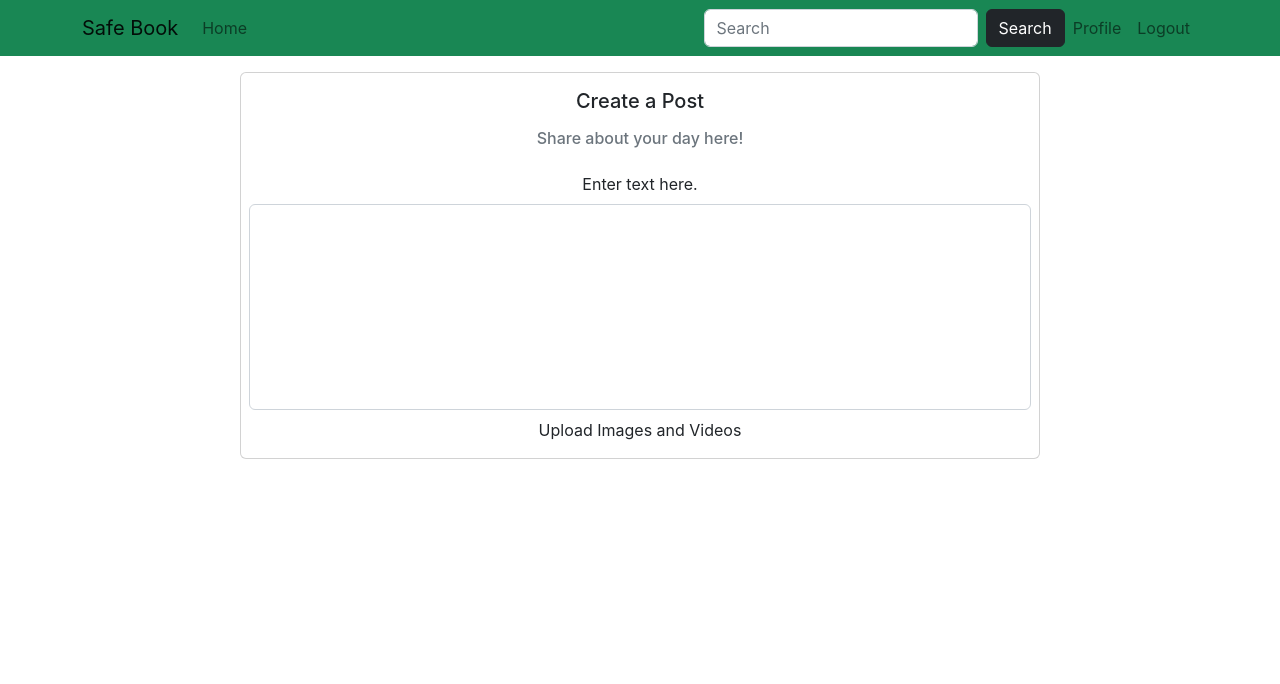
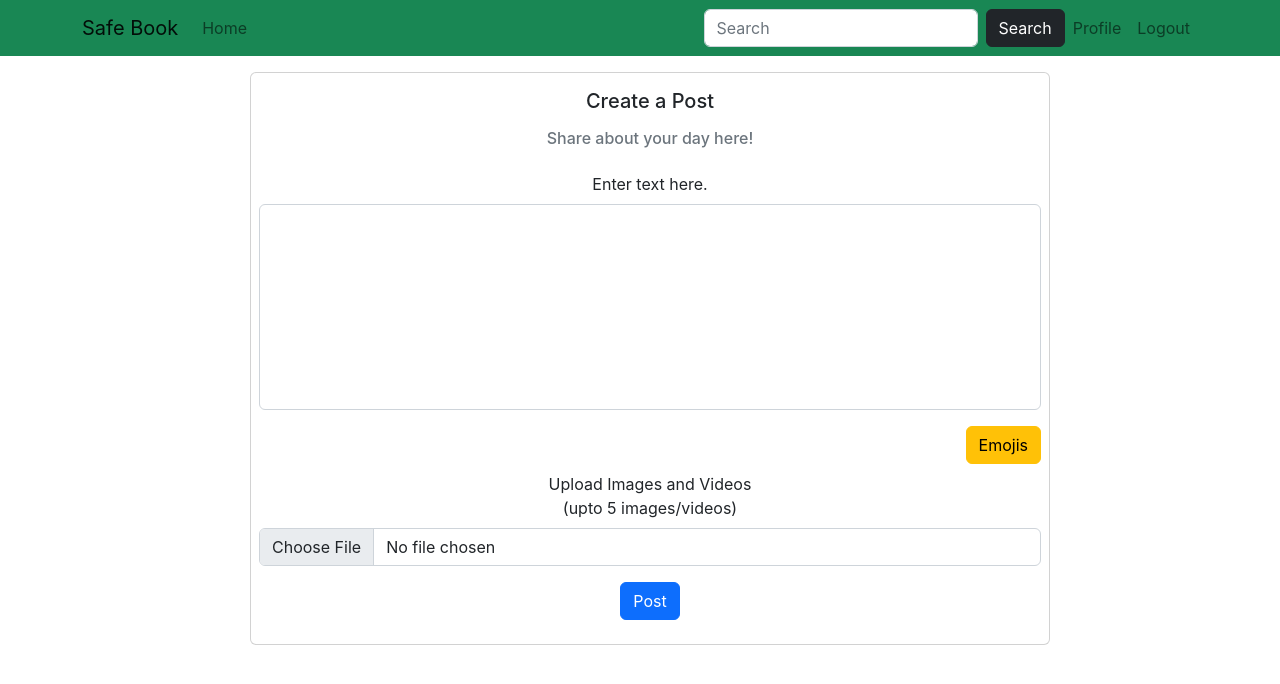
Before and after one commit to sbansal1999/safebook, a React (Create React App) app: page /post in a window 1280 px wide. Shown: the top 684 px of the page. Built offline with nearby package versions, Linux system fonts and the light colour scheme.

Commit message:
made further additions to post page

```diff
--- a/package.json
+++ b/package.json
@@ -7,6 +7,7 @@
     "@testing-library/react": "^13.4.0",
     "@testing-library/user-event": "^13.5.0",
     "bootstrap": "^5.2.2",
+    "emoji-picker-react": "^4.4.3",
     "firebase": "^9.12.0",
     "react": "^18.2.0",
     "react-bootstrap": "^2.5.0",
--- a/src/components/Post.js
+++ b/src/components/Post.js
@@ -1,14 +1,45 @@
-import React from "react";
+import React, { useState, useRef } from "react";
 import Card from "react-bootstrap/Card";
-import InputGroup from "react-bootstrap/InputGroup";
 import Form from "react-bootstrap/Form";
 import NavLoggedIn from "./NavLoggedIn";
+import EmojiPicker from "emoji-picker-react";
+import SplitButton from "react-bootstrap/SplitButton";
+import Button from "react-bootstrap/Button";
+import { Alert } from "react-bootstrap";
+
+import { XLg } from "react-bootstrap-icons";
 
 export default function Post() {
+  const [postText, setPostText] = useState("");
+  const [showPicker, setShowPicker] = useState(false);
+  const [files, setFiles] = useState([]);
+
+  const handleEmojiClick = (emojiData) => {
+    setPostText(postText + emojiData.emoji);
+  };
+
+  const handleFileAdd = (e) => {
+    const temp = e.target.files;
+    const filesArr = Array.prototype.slice.call(temp);
+    setFiles((current) => [...current, filesArr]);
+
+    console.log(files.length);
+  };
+
+  const handleAddMore = () => {
+    if (files.length == 5) {
+    }
+  };
+
   return (
     <>
       <NavLoggedIn />
-      <div className="d-flex justify-content-center w-100">
+      <div className="d-flex">
+        <div
+          className="d-flex justify-content-center w-100"
+          style={{ marginLeft: "250px" }}
+        >
+          <div>
             <Card className="mt-3 ml-4" style={{ width: "50rem" }}>
               <div className="d-flex flex-column">
                 <Card.Title className="mt-3">Create a Post</Card.Title>
@@ -16,14 +47,101 @@ export default function Post() {
                   Share about your day here!
                 </Card.Subtitle>
                 <Form className="m-2">
+                  <div className="d-flex flex-column">
                     <Form.Label>Enter text here.</Form.Label>
-              <Form.Control as="textarea" rows={8} />
+                    <Form.Control
+                      as="textarea"
+                      rows={8}
+                      value={postText}
+                      onChange={(e) => {
+                        setPostText(e.target.value);
+                        setShowPicker(false);
+                      }}
+                    />
 
-              <Form.Label className="mt-2">Upload Images and Videos</Form.Label>
+                    <div className="d-flex justify-content-end ">
+                      <Button
+                        variant={showPicker ? "danger" : "warning"}
+                        title="Action"
+                        id="segmented-button"
+                        className="mt-3"
+                        onClick={() => {
+                          setShowPicker((showPicker) => {
+                            return !showPicker;
+                          });
+                        }}
+                      >
+                        Emojis
+                      </Button>
+                    </div>
+                    <Form.Label className="mt-2">
+                      Upload Images and Videos <br />
+                      (upto 5 images/videos)
+                    </Form.Label>
+                    <div className="d-flex ">
+                      <Form.Control
+                        className="mb-3"
+                        type="file"
+                        onChange={handleFileAdd}
+                        accept=".gif, .jpg, .jpeg, .jfif, .pjpeg, .pjp, .png, .svg, .bmp, .mp4, .mov"
+                      />
+                      {/* <Button
+                        style={{
+                          height: "40px",
+                          marginLeft: "1%",
+                          paddingBottom: "1%",
+                        }}
+                      >
+                        <XLg />
+                      </Button> */}
+                    </div>
+                    {files.length >= 1 && (
+                      <div className="d-flex ">
+                        <Form.Control
+                          className="mb-3"
+                          type="file"
+                          onChange={handleFileAdd}
+                          accept=".gif, .jpg, .jpeg, .jfif, .pjpeg, .pjp, .png, .svg, .bmp, .mp4, .mov"
+                        />
+                      </div>
+                    )}
+                    {files.length >= 2 && (
+                      <Form.Control
+                        className="mb-3"
+                        type="file"
+                        onChange={handleFileAdd}
+                        accept=".gif, .jpg, .jpeg, .jfif, .pjpeg, .pjp, .png, .svg, .bmp, .mp4, .mov"
+                      />
+                    )}
+                    {files.length >= 3 && (
+                      <Form.Control
+                        className="mb-3"
+                        type="file"
+                        onChange={handleFileAdd}
+                        accept=".gif, .jpg, .jpeg, .jfif, .pjpeg, .pjp, .png, .svg, .bmp, .mp4, .mov"
+                      />
+                    )}
+                    {files.length >= 4 && (
+                      <Form.Control
+                        className="mb-3"
+                        type="file"
+                        onChange={handleFileAdd}
+                        accept=".gif, .jpg, .jpeg, .jfif, .pjpeg, .pjp, .png, .svg, .bmp, .mp4, .mov"
+                      />
+                    )}
+                  </div>
+                  <Button className="mb-3" variant="primary">
+                    Post
+                  </Button>
                 </Form>
               </div>
             </Card>
           </div>
+        </div>
+        <div style={{ width: "500px" }}>
+          {showPicker && <EmojiPicker onEmojiClick={handleEmojiClick} />}
+        </div>
+      </div>
     </>
   );
 }
```
Also changed, not shown: src/components/Login.js (+16 -15 lines), 1 other file (tests, documents, lock files or other folders). Lines whose indentation alone changed are shown as unchanged.
